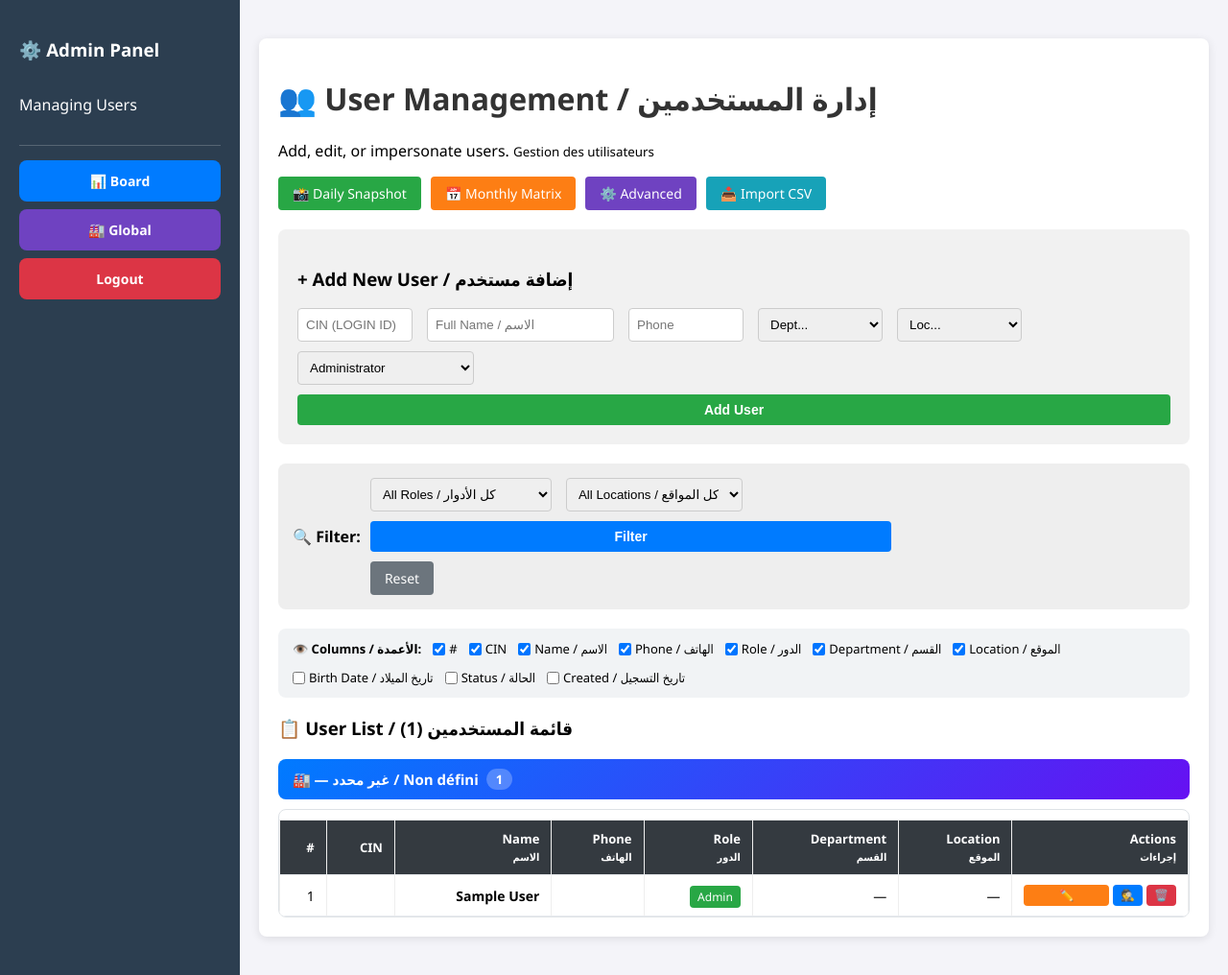
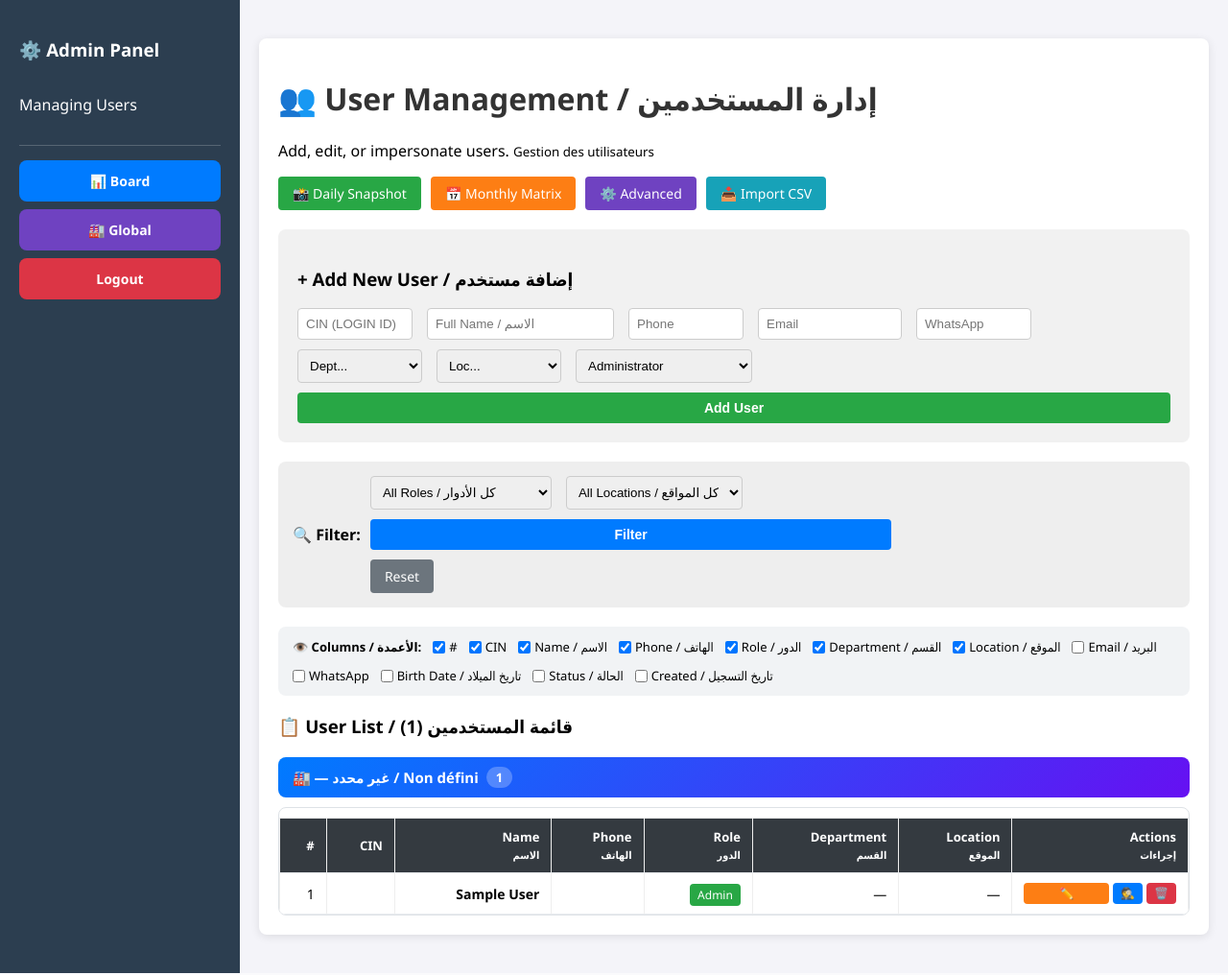
Before and after one commit to alfahmed1981/candytex, a PHP site: page /admin.php in a window 1280 px wide. Shown: the whole page at 96% size. Run offline with PHP 8.4, Linux system fonts and the light colour scheme; the visitor is signed in with stand-in values (Sample User, id 1); data comes from the database, SQL or seed files in the repository.

Commit message:
Admin: Add email/whatsapp fields, all fields editable with dropdowns, enhanced edit modal

```diff
--- a/admin.php
+++ b/admin.php
@@ -5,6 +5,18 @@ require 'includes/auth.php';
 
 // Security Check: ONLY Admins
 require_admin();
+
+// --- Self-healing: ensure email & whatsapp columns exist ---
+try {
+    $pdo->query("SELECT email FROM users LIMIT 1");
+} catch (Exception $e) {
+    $pdo->exec("ALTER TABLE users ADD COLUMN email VARCHAR(150) DEFAULT NULL AFTER phone");
+}
+try {
+    $pdo->query("SELECT whatsapp FROM users LIMIT 1");
+} catch (Exception $e) {
+    $pdo->exec("ALTER TABLE users ADD COLUMN whatsapp VARCHAR(20) DEFAULT NULL AFTER email");
+}
 
 // --- Handle Stop Impersonation (GET - safe, read-only session restore) ---
 if (isset($_GET['action']) && $_GET['action'] === 'stop_impersonation') {
@@ -62,12 +74,17 @@ if ($_SERVER['REQUEST_METHOD'] === 'POST' && isset($_POST['action'])) {
         $id = intval($_POST['edit_id']);
         $name = strtoupper(trim($_POST['edit_name']));
         $phone = trim($_POST['edit_phone']);
+        $email = trim($_POST['edit_email'] ?? '');
+        $whatsapp = trim($_POST['edit_whatsapp'] ?? '');
         $role = $_POST['edit_role'];
         $dept = trim($_POST['edit_department']);
         $loc = trim($_POST['edit_location']);
+        $status = $_POST['edit_status'] ?? 'active';
+        $birth = $_POST['edit_birth_date'] ?? null;
+        if ($birth === '') $birth = null;
         audit_log($pdo, 'edit_user', "Edited user ID: $id — Name: $name, Role: $role");
-        $stmt = $pdo->prepare("UPDATE users SET name=?, phone=?, role=?, department=?, location=? WHERE id=?");
-        $stmt->execute([$name, $phone, $role, $dept, $loc, $id]);
+        $stmt = $pdo->prepare("UPDATE users SET name=?, phone=?, email=?, whatsapp=?, role=?, department=?, location=?, status=?, birth_date=? WHERE id=?");
+        $stmt->execute([$name, $phone, $email ?: null, $whatsapp ?: null, $role, $dept, $loc, $status, $birth, $id]);
         header("Location: admin.php?msg=Updated");
         exit;
     }
@@ -91,10 +108,12 @@ if ($_SERVER['REQUEST_METHOD'] === 'POST' && isset($_POST['add_user'])) {
     // New Fields
     $dept = $_POST['department'] ?? null;
     $loc = $_POST['location'] ?? null;
+    $email = trim($_POST['email'] ?? '');
+    $whatsapp = trim($_POST['whatsapp'] ?? '');
 
-    $stmt = $pdo->prepare("INSERT INTO users (cin, name, phone, role, password, department, location) VALUES (?, ?, ?, ?, ?, ?, ?)");
+    $stmt = $pdo->prepare("INSERT INTO users (cin, name, phone, email, whatsapp, role, password, department, location) VALUES (?, ?, ?, ?, ?, ?, ?, ?, ?)");
     try {
-        $stmt->execute([$cin, $name, $phone, $role, $password, $dept, $loc]);
+        $stmt->execute([$cin, $name, $phone, $email ?: null, $whatsapp ?: null, $role, $password, $dept, $loc]);
         $msg = "User Added!";
     } catch (Exception $e) {
         $msg = "Error: " . $e->getMessage();
@@ -479,6 +498,8 @@ foreach ($users as $u) {
                         style="width:120px; text-transform:uppercase;">
                     <input type="text" name="name" placeholder="Full Name / الاسم" required>
                     <input type="text" name="phone" placeholder="Phone" required style="width:120px;">
+                    <input type="email" name="email" placeholder="Email" style="width:150px;">
+                    <input type="text" name="whatsapp" placeholder="WhatsApp" style="width:120px;">
 
                     <!-- Dynamic Department -->
                     <select name="department" style="width:130px;">
@@ -541,6 +562,8 @@ foreach ($users as $u) {
                 <label><input type="checkbox" checked onchange="toggleCol('col-role')">Role / الدور</label>
                 <label><input type="checkbox" checked onchange="toggleCol('col-dept')">Department / القسم</label>
                 <label><input type="checkbox" checked onchange="toggleCol('col-loc')">Location / الموقع</label>
+                <label><input type="checkbox" onchange="toggleCol('col-email')">Email / البريد</label>
+                <label><input type="checkbox" onchange="toggleCol('col-whatsapp')">WhatsApp</label>
                 <label><input type="checkbox" onchange="toggleCol('col-birth')">Birth Date / تاريخ الميلاد</label>
                 <label><input type="checkbox" onchange="toggleCol('col-status')">Status / الحالة</label>
                 <label><input type="checkbox" onchange="toggleCol('col-created')">Created / تاريخ التسجيل</label>
@@ -569,6 +592,8 @@ foreach ($users as $u) {
                                     <th class="col-role">Role<br><small>الدور</small></th>
                                     <th class="col-dept">Department<br><small>القسم</small></th>
                                     <th class="col-loc">Location<br><small>الموقع</small></th>
+                                    <th class="col-email" style="display:none;">Email<br><small>البريد</small></th>
+                                    <th class="col-whatsapp" style="display:none;">WhatsApp</th>
                                     <th class="col-birth" style="display:none;">Birth Date<br><small>تاريخ الميلاد</small></th>
                                     <th class="col-status" style="display:none;">Status<br><small>الحالة</small></th>
                                     <th class="col-created" style="display:none;">Created<br><small>تاريخ التسجيل</small></th>
@@ -597,6 +622,8 @@ foreach ($users as $u) {
                                                 style="<?= $roleBadge ?>"><?= $roleLabel ?></span></td>
                                         <td class="col-dept"><?= htmlspecialchars($u['department'] ?? '—') ?></td>
                                         <td class="col-loc"><?= htmlspecialchars($u['location'] ?? '—') ?></td>
+                                        <td class="col-email" style="display:none;"><?= htmlspecialchars($u['email'] ?? '—') ?></td>
+                                        <td class="col-whatsapp" style="display:none;"><?= htmlspecialchars($u['whatsapp'] ?? '—') ?></td>
                                         <td class="col-birth" style="display:none;"><?= $u['birth_date'] ?? '—' ?></td>
                                         <td class="col-status" style="display:none;"><span
                                                 style="color:<?= $u['status'] === 'active' ? '#28a745' : '#fd7e14' ?>;"><?= $u['status'] === 'active' ? '✅ Active' : '⏳ Pending' ?></span>
@@ -607,7 +634,18 @@ foreach ($users as $u) {
                                         <td>
                                             <div class="actions-cell">
                                                 <button type="button" class="btn btn-edit" style="padding:4px 8px; font-size:12px;"
-                                                    onclick="openEditModal(<?= $u['id'] ?>, '<?= htmlspecialchars(addslashes($u['name']), ENT_QUOTES) ?>', '<?= htmlspecialchars(addslashes($u['phone']), ENT_QUOTES) ?>', '<?= $u['role'] ?>', '<?= htmlspecialchars(addslashes($u['department'] ?? ''), ENT_QUOTES) ?>', '<?= htmlspecialchars(addslashes($u['location'] ?? ''), ENT_QUOTES) ?>')">✏️</button>
+                                                    onclick='openEditModal(<?= json_encode([
+                                                        "id" => $u["id"],
+                                                        "name" => $u["name"],
+                                                        "phone" => $u["phone"],
+                                                        "email" => $u["email"] ?? "",
+                                                        "whatsapp" => $u["whatsapp"] ?? "",
+                                                        "role" => $u["role"],
+                                                        "department" => $u["department"] ?? "",
+                                                        "location" => $u["location"] ?? "",
+                                                        "status" => $u["status"] ?? "active",
+                                                        "birth_date" => $u["birth_date"] ?? ""
+                                                    ], JSON_HEX_APOS | JSON_HEX_QUOT) ?>)'>✏️</button>
                                                 <form method="POST"
                                                     onsubmit="return confirm('Login as <?= htmlspecialchars(addslashes($u['name']), ENT_QUOTES) ?>?');">
                                                     <?= csrf_field() ?>
@@ -639,48 +677,81 @@ foreach ($users as $u) {
 
     <!-- Edit Modal -->
     <div class="edit-overlay" id="editOverlay" onclick="if(event.target===this)closeEditModal()">
-        <div class="edit-modal">
-            <h3>✏️ تعديل المستخدم / Edit User</h3>
+        <div class="edit-modal" style="max-width:600px; max-height:90vh; overflow-y:auto;">
+            <h3>✏️ Edit User / تعديل المستخدم</h3>
             <form method="POST" id="editForm">
                 <?= csrf_field() ?>
                 <input type="hidden" name="action" value="edit_user">
                 <input type="hidden" name="edit_id" id="edit_id">
 
-                <label>الاسم / Name</label>
-                <input type="text" name="edit_name" id="edit_name" required>
+                <label>Name / الاسم</label>
+                <input type="text" name="edit_name" id="edit_name" required style="text-transform:uppercase;">
 
-                <label>الهاتف / Phone</label>
+                <label>Phone / الهاتف</label>
                 <input type="text" name="edit_phone" id="edit_phone">
 
-                <label>الدور / Role</label>
+                <label>📧 Email / البريد الإلكتروني</label>
+                <input type="email" name="edit_email" id="edit_email" placeholder="user@example.com">
+
+                <label>📱 WhatsApp / هاتف واتساب</label>
+                <input type="text" name="edit_whatsapp" id="edit_whatsapp" placeholder="06XXXXXXXX">
+
+                <label>Role / الدور</label>
                 <select name="edit_role" id="edit_role">
-                    <option value="manager">Manager</option>
-                    <option value="admin">Admin</option>
+                    <?php foreach ($role_list as $slug => $r_name): ?>
+                        <option value="<?= htmlspecialchars($slug) ?>"><?= htmlspecialchars($r_name) ?></option>
+                    <?php endforeach; ?>
+                    <?php if (!isset($role_list['viewer'])): ?>
+                        <option value="viewer">Viewer / مشاهد</option>
+                    <?php endif; ?>
                 </select>
 
-                <label>القسم / Department</label>
-                <input type="text" name="edit_department" id="edit_department">
+                <label>Department / القسم</label>
+                <select name="edit_department" id="edit_department">
+                    <option value="">-- Select / اختيار --</option>
+                    <?php foreach ($dept_list as $d): ?>
+                        <option value="<?= htmlspecialchars($d) ?>"><?= htmlspecialchars($d) ?></option>
+                    <?php endforeach; ?>
+                </select>
 
-                <label>الموقع / Location</label>
-                <input type="text" name="edit_location" id="edit_location">
+                <label>Location / الموقع</label>
+                <select name="edit_location" id="edit_location">
+                    <option value="">-- Select / اختيار --</option>
+                    <?php foreach ($loc_list as $l): ?>
+                        <option value="<?= htmlspecialchars($l) ?>"><?= htmlspecialchars($l) ?></option>
+                    <?php endforeach; ?>
+                </select>
+
+                <label>Status / الحالة</label>
+                <select name="edit_status" id="edit_status">
+                    <option value="active">Active / نشط</option>
+                    <option value="pending">Pending / معلق</option>
+                </select>
+
+                <label>Birth Date / تاريخ الميلاد</label>
+                <input type="date" name="edit_birth_date" id="edit_birth_date">
 
                 <div class="modal-actions">
                     <button type="button" class="btn" style="background:#6c757d;"
-                        onclick="closeEditModal()">إلغاء</button>
-                    <button type="submit" class="btn btn-blue">💾 حفظ</button>
+                        onclick="closeEditModal()">Cancel / إلغاء</button>
+                    <button type="submit" class="btn btn-blue">💾 Save / حفظ</button>
                 </div>
             </form>
         </div>
     </div>
 
     <script>
-        function openEditModal(id, name, phone, role, dept, loc) {
-            document.getElementById('edit_id').value = id;
-            document.getElementById('edit_name').value = name;
-            document.getElementById('edit_phone').value = phone;
-            document.getElementById('edit_role').value = role;
-            document.getElementById('edit_department').value = dept;
-            document.getElementById('edit_location').value = loc;
+        function openEditModal(data) {
+            document.getElementById('edit_id').value = data.id;
+            document.getElementById('edit_name').value = data.name;
+            document.getElementById('edit_phone').value = data.phone;
+            document.getElementById('edit_email').value = data.email || '';
+            document.getElementById('edit_whatsapp').value = data.whatsapp || '';
+            document.getElementById('edit_role').value = data.role;
+            document.getElementById('edit_department').value = data.department;
+            document.getElementById('edit_location').value = data.location;
+            document.getElementById('edit_status').value = data.status || 'active';
+            document.getElementById('edit_birth_date').value = data.birth_date || '';
             document.getElementById('editOverlay').classList.add('show');
         }
         function closeEditModal() {
--- a/schema.sql
+++ b/schema.sql
@@ -9,6 +9,8 @@ CREATE TABLE IF NOT EXISTS `users` (
     `cin` VARCHAR(20) NOT NULL UNIQUE,
     `name` VARCHAR(100) NOT NULL,
     `phone` VARCHAR(20) NOT NULL,
+    `email` VARCHAR(150) DEFAULT NULL,
+    `whatsapp` VARCHAR(20) DEFAULT NULL,
     `role` ENUM('admin', 'manager', 'viewer') DEFAULT 'manager',
     `password` VARCHAR(255) DEFAULT NULL,
     `status` ENUM('active', 'pending') DEFAULT 'active',
```
